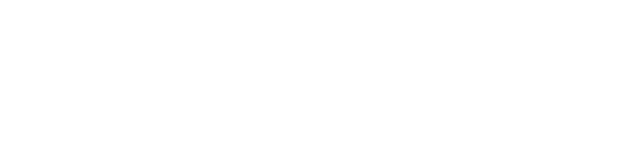
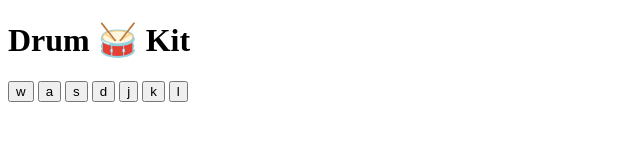
Before and after one commit to AayushMehta0924/Drum-Kit, a plain HTML site: page index.html in a window 1280 px wide. Shown: the whole page, without its empty margins (0-640 px from the left). Drawn offline with Linux system fonts and the light colour scheme.

Commit message:
Added HTML

```diff
--- a/index.html
+++ b/index.html
@@ -10,6 +10,16 @@
 </head>
 <body>
 
+    <h1 id="title">Drum 🥁 Kit</h1>
+    <div class="set">
+        <button class="w drum">w</button>
+        <button class="a drum">a</button>
+        <button class="s drum">s</button>
+        <button class="d drum">d</button>
+        <button class="j drum">j</button>
+        <button class="k drum">k</button>
+        <button class="l drum">l</button>
+    </div>
 
 
 
```
